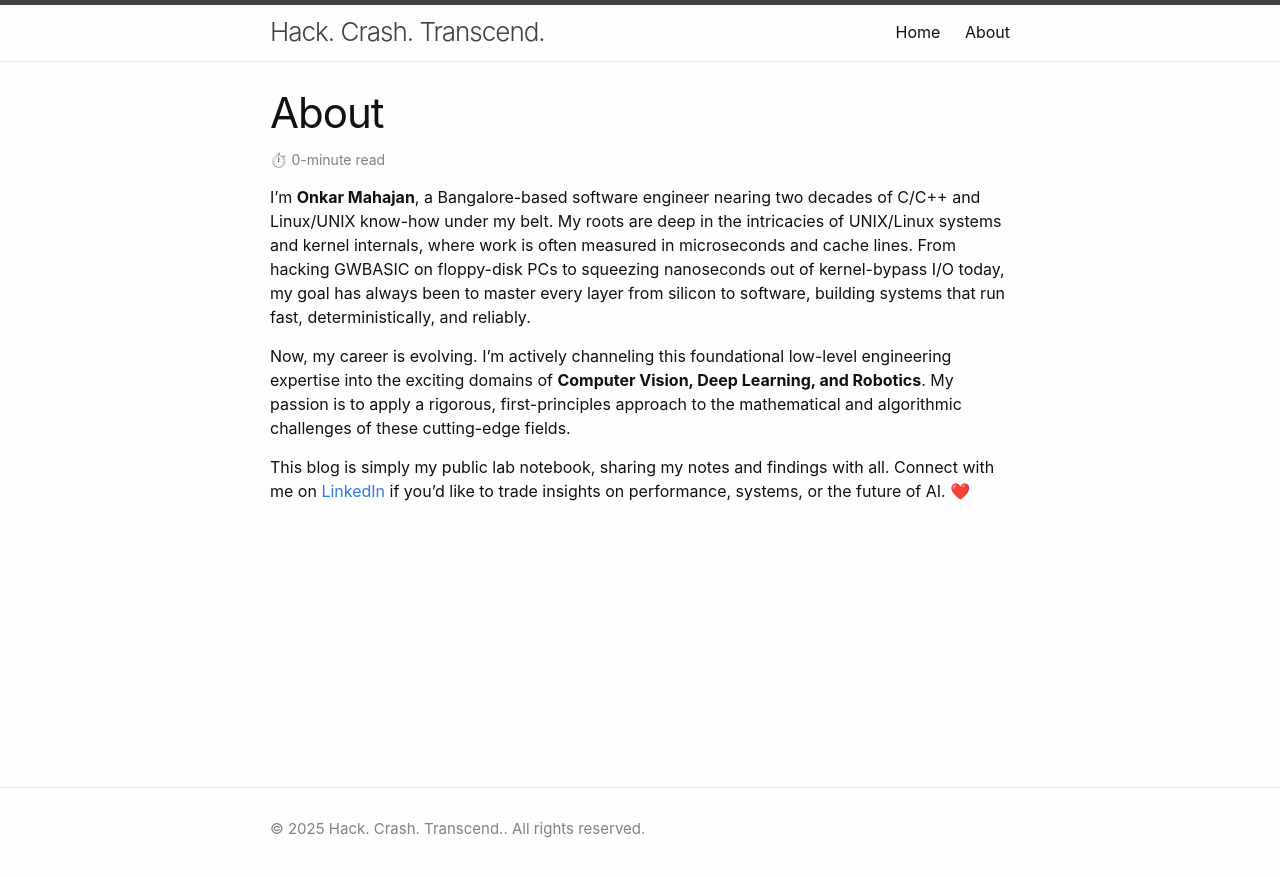
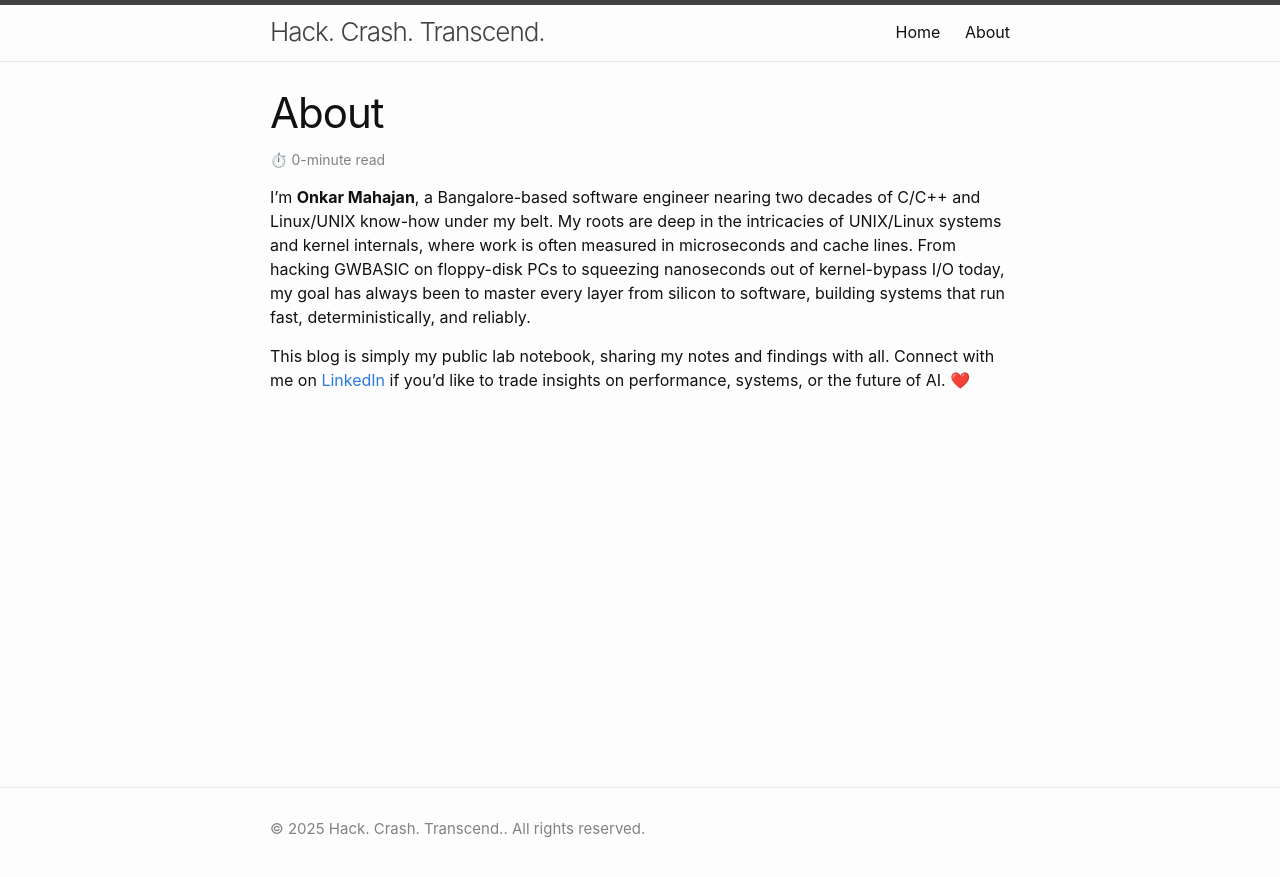
Before and after one commit to on2k23nm/on2k23nm.github.io, a Jekyll site: the page built from about.markdown, in a window 1280 px wide. Shown: the top 877 px of the page. Built offline with Jekyll 4.4.1, drawn with Linux system fonts in a browser that asks for light colours.

Commit message:
Changed about me

```diff
--- a/about.markdown
+++ b/about.markdown
@@ -6,6 +6,4 @@ permalink: /about/
 
 I'm **Onkar Mahajan**, a Bangalore-based software engineer nearing two decades of C/C++ and Linux/UNIX know-how under my belt. My roots are deep in the intricacies of UNIX/Linux systems and kernel internals, where work is often measured in microseconds and cache lines. From hacking GWBASIC on floppy-disk PCs to squeezing nanoseconds out of kernel-bypass I/O today, my goal has always been to master every layer from silicon to software, building systems that run fast, deterministically, and reliably.
 
-Now, my career is evolving. I'm actively channeling this foundational low-level engineering expertise into the exciting domains of **Computer Vision, Deep Learning, and Robotics**. My passion is to apply a rigorous, first-principles approach to the mathematical and algorithmic challenges of these cutting-edge fields.
-
 This blog is simply my public lab notebook, sharing my notes and findings with all. Connect with me on [LinkedIn](https://www.google.com/search?q=https://www.linkedin.com/in/onkarmahajan/) if you'd like to trade insights on performance, systems, or the future of AI. ❤️
```
